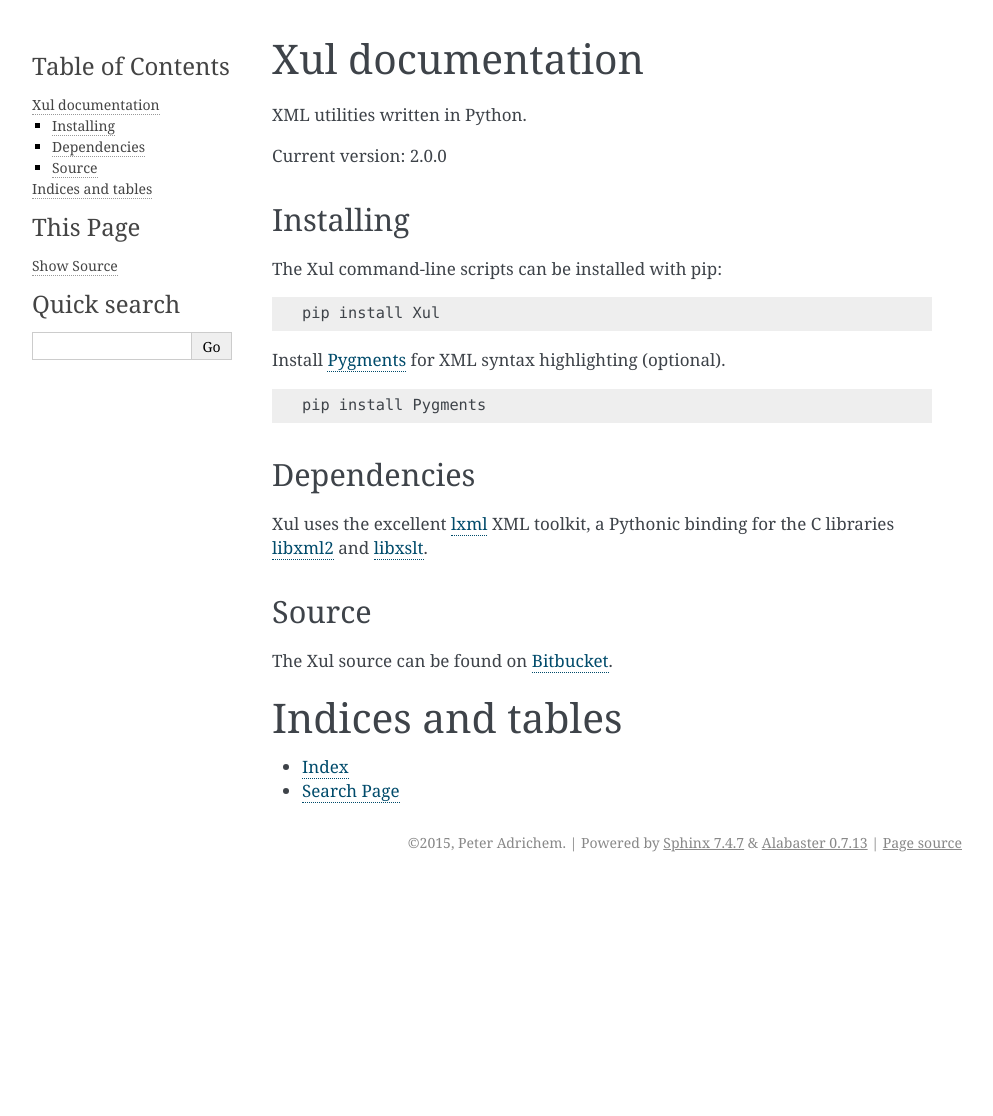
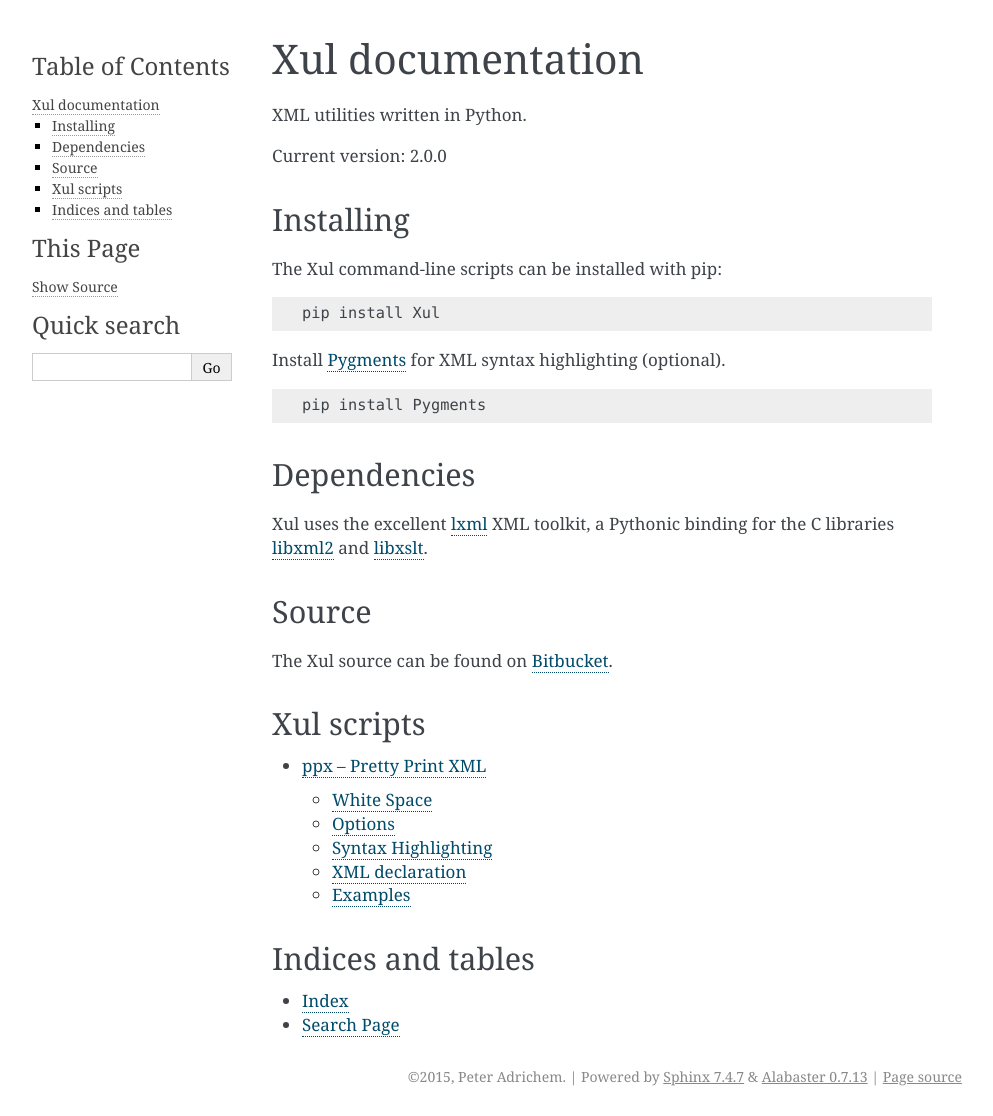
Before and after one commit to peteradrichem/Xul, a Sphinx documentation site: the page built from Sphinx/index.rst, in a window 1280 px wide. Shown: the whole page, without its empty margins (148-1141 px from the left). Built offline with Sphinx 7.4.7, drawn with Linux system fonts in a browser that asks for light colours; before the commit the page ends 900 px from its top, so only the background shows below that; some of the changed lines change nothing that is shown.

Commit message:
docu: ppx – Pretty Print XML

```diff
--- a/Sphinx/index.rst
+++ b/Sphinx/index.rst
@@ -32,13 +32,17 @@
 
 The Xul source can be found on Bitbucket_.
 
+Xul scripts
+-----------
 
 .. toctree::
    :maxdepth: 2
 
+   ppx
+
 
 Indices and tables
-==================
+------------------
 
 * :ref:`genindex`
 * :ref:`search`
--- /dev/null
+++ b/Sphinx/ppx.rst
@@ -0,0 +1,81 @@
+ppx -- Pretty Print XML
+=======================
+
+Use ``ppx`` to pretty print an XML source in human readable form.
+
+.. code:: bash
+
+   ppx file.xml
+
+
+White Space
+-----------
+
+For greater readability ``ppx`` prints extra *white space*.
+However white space can be significant so don't use ``ppx`` to rewrite XML files
+unless you know what you are doing.
+
+W3C: `2.10 White Space Handling <http://www.w3.org/TR/xml/#sec-white-space>`_
+
+
+Options
+-------
+
+``ppx`` supports the following command-line options:
+
+.. code:: bash
+
+   ppx --help
+
+.. code::
+
+   Usage:  ppx [-n] xml_source_1 ... xml_source_n
+
+   Pretty Print XML source in human readable form.
+
+   Options:
+     --version             show program's version number and exit
+     -h, --help            show this help message and exit
+     -n, --no-syntax       no syntax highlighting
+     -d, --disable-declaration
+                           disable XML declaration
+
+Syntax Highlighting
+-------------------
+``ppx`` will syntax highlight the XML source if you have Pygments_ installed.
+
+You can disable syntax highlighting with the ``--no-syntax`` option.
+
+XML declaration
+---------------
+
+XML documents should begin with an XML declaration which specifies the version of XML being used.
+
+W3C `2.8 Prolog and Document Type Declaration <http://www.w3.org/TR/xml/#sec-prolog-dtd>`_
+
+By default ``ppx`` will print an (UTF-8) XML declaration.
+Disable XML declaration printing with the ``--disable-declaration`` option.
+
+Examples
+--------
+
+Pretty print any local XML file:
+
+.. code::
+
+   ppx data_dump.xml
+
+RSS feed:
+
+.. code::
+
+   ppx http://feeds.feedburner.com/PythonInsider
+
+Redirect output (pipe) to ``ppx``:
+
+.. code::
+
+   curl -s https://www.python.org/dev/peps/peps.rss/ | ppx
+
+
+.. _Pygments: http://pygments.org/
```
